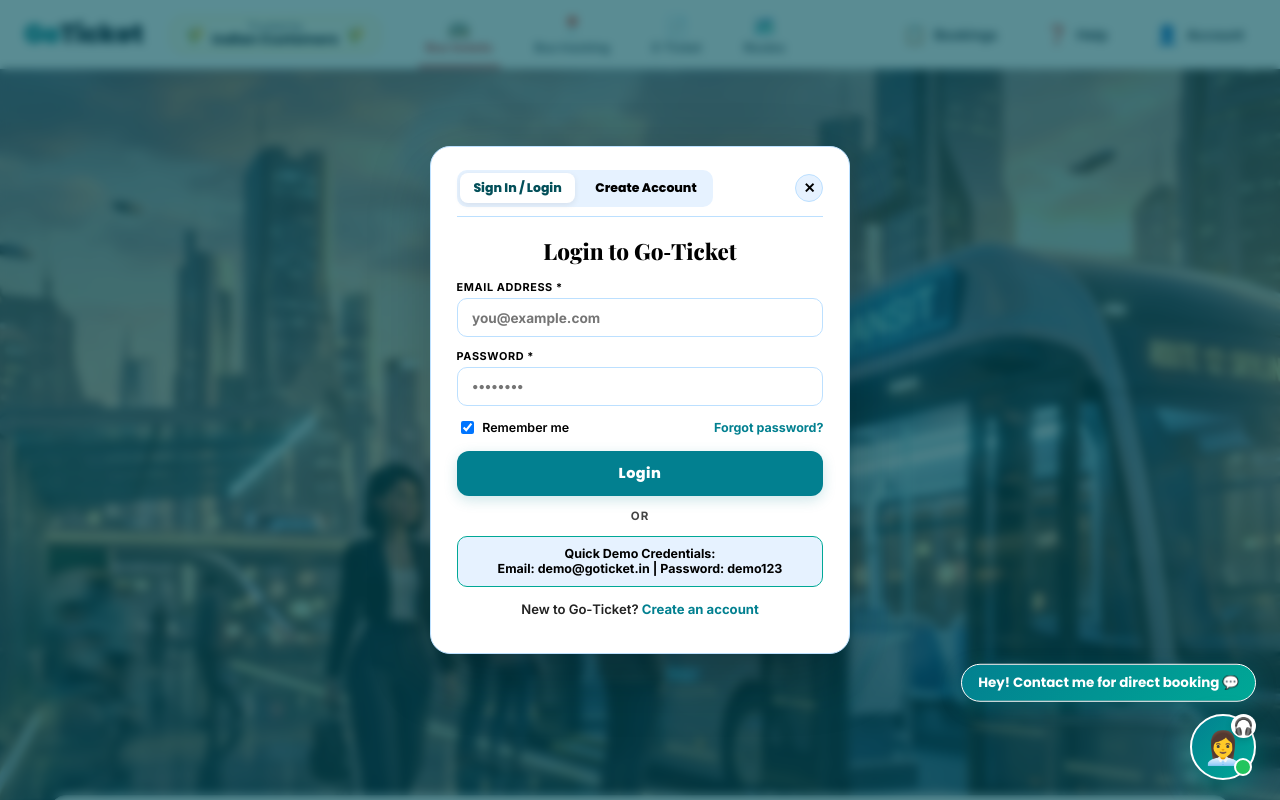
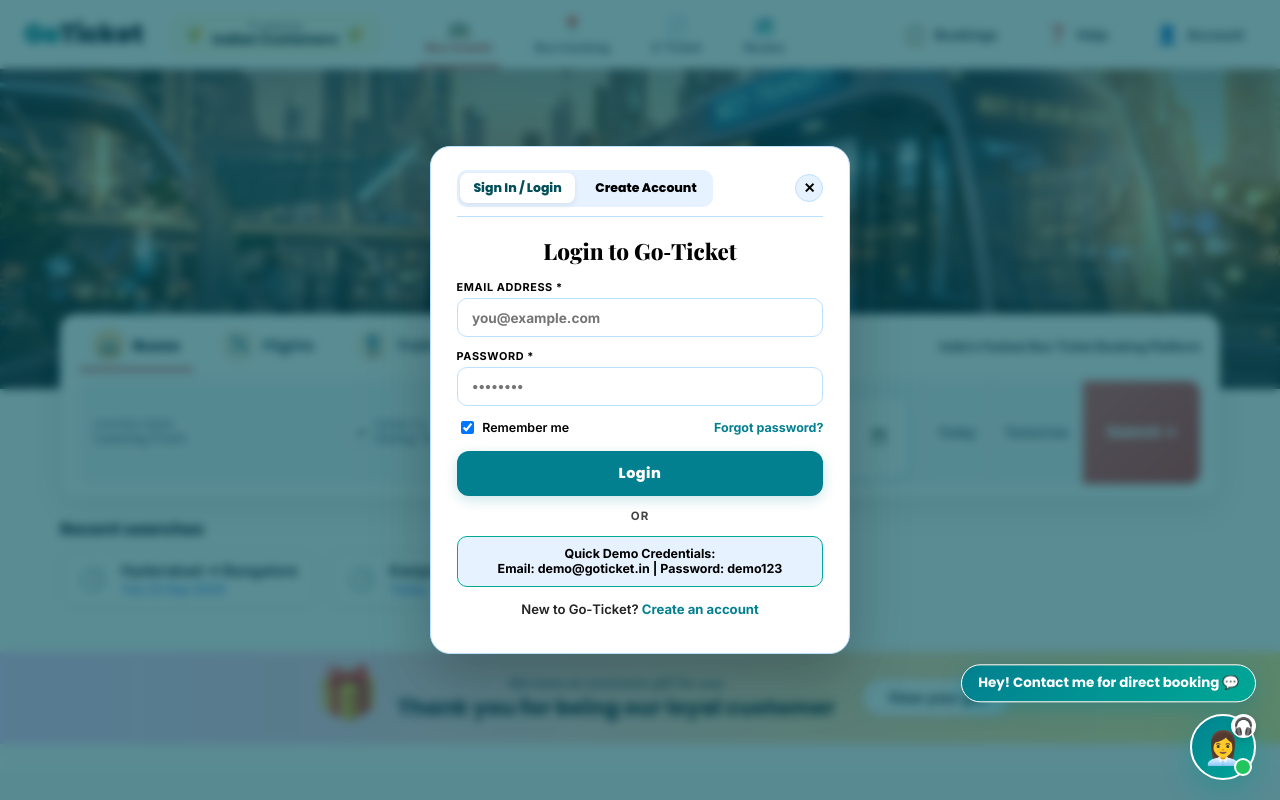
Before and after one commit to jaishree-verma/Go-Ticket, a React (Create React App) app: page / in a window 1280 px wide. Shown: the top 800 px of the page. Built offline with nearby package versions, Linux system fonts and the light colour scheme; a web font is replaced by a local one.

Commit message:
Make hero banner thinner (320px) and fit search form above the fold without scrolling

```diff
--- a/src/styles/hero.module.css
+++ b/src/styles/hero.module.css
@@ -7,25 +7,15 @@
 .heroBanner {
   position: relative;
   width: 100%;
-  min-height: 760px;
-  background-color: #0f172a;
-  display: flex;
-  align-items: flex-end;
-  justify-content: center;
-  padding: 260px 0 40px;
-  overflow: hidden;
+  background-color: #ffffff;
+  padding-bottom: 20px;
 }
 
 .bannerImageContainer {
-  position: absolute;
-  top: 0;
-  left: 0;
-  right: 0;
-  bottom: 0;
+  position: relative;
   width: 100%;
-  height: 100%;
-  z-index: 1;
-  pointer-events: none;
+  height: 320px;
+  overflow: hidden;
   background: #0f172a;
 }
 
@@ -43,7 +33,7 @@
   width: 100%;
   height: 100%;
   object-fit: cover;
-  object-position: center 30%;
+  object-position: center 40%;
   filter: brightness(1.05) contrast(1.05);
   will-change: opacity, transform;
 }
@@ -120,12 +110,19 @@
 
 /* Floating Search Card Overlay over full video background */
 .widgetWrapper {
-  max-width: 1180px;
-  width: 100%;
-  margin: 0 auto;
+  max-width: 1160px;
+  margin: -75px auto 0;
   position: relative;
   z-index: 10;
   padding: 0 20px;
+}
+
+.searchCard {
+  background: #ffffff;
+  border-radius: 16px;
+  padding: 10px 18px 12px;
+  box-shadow: 0 12px 35px rgba(0, 0, 0, 0.1);
+  border: 1px solid #e2e8f0;
 }
 
 .searchCard {
@@ -426,8 +423,7 @@
   font-family: 'Poppins', sans-serif;
   font-size: 1.05rem;
   font-weight: 800;
-  color: #ffffff;
-  text-shadow: 0 2px 4px rgba(0, 0, 0, 0.6);
+  color: #0f172a;
 }
 
 .recentGrid {
```
